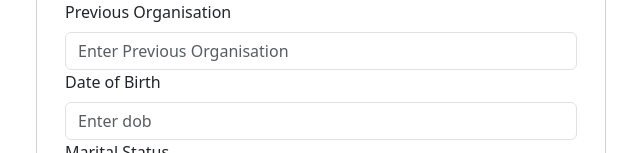
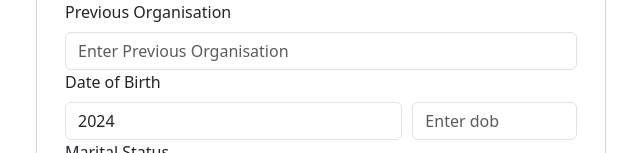
Before and after one commit to EosGolob/Spring_hr_module, a React (Vite) app: page /add-employee in a window 1280 px wide. Shown: the part 647-800 px from the top of the page, without its empty margins (319-959 px from the left). Built offline with nearby package versions, Linux system fonts and the light colour scheme.

Commit message:
date formate bug fixed

```diff
--- a/package.json
+++ b/package.json
@@ -12,7 +12,9 @@
   "dependencies": {
     "axios": "^1.7.2",
     "bootstrap": "^5.3.3",
+    "date-fns": "^3.6.0",
     "react": "^18.2.0",
+    "react-datepicker": "^6.9.0",
     "react-dom": "^18.2.0",
     "react-router-dom": "^6.23.1"
   },
--- a/src/components/EmployeeCreateComponent.jsx
+++ b/src/components/EmployeeCreateComponent.jsx
@@ -1,7 +1,8 @@
 import React, { useState } from 'react'
 import { creatEmployee } from '../services/EmployeeService'
 import { useNavigate } from 'react-router-dom'
-
+import DatePicker from 'react-datepicker';
+import 'react-datepicker/dist/react-datepicker.css';
 const EmployeeCreateComponent = () => {
 
     const [fullName, setFirstName] = useState('')
@@ -16,6 +17,7 @@ const EmployeeCreateComponent = () => {
     const [dob, setDob] = useState('')
     const [maritalStatus, setMaritalStatus] = useState('')
     const [refferal, setRefferal] = useState('')
+    const [year, setYear] = useState(new Date().getFullYear());
 
     const navigator = useNavigate();
     function saveEmployee(e){
@@ -29,7 +31,36 @@ const EmployeeCreateComponent = () => {
                 navigator('/')
             })
         }
+        const handleDateChange = (date) => {
+            if (date) {
+                const updatedDate = new Date(date);
+                updatedDate.setFullYear(year);
+                setDob(updatedDate);
+            }
+        };
 
+        const handleYearChange = (event) => {
+            const newYear = parseInt(event.target.value, 10);
+            setYear(newYear);
+
+            if (dob) {
+                const updatedDate = new Date(dob);
+                updatedDate.setFullYear(newYear);
+                setDob(updatedDate);
+            }
+        };
+
+        const renderYearOptions = () => {
+            const years = [];
+            const startYear = new Date().getFullYear() - 100;
+            const endYear = new Date().getFullYear() + 10;
+            for (let i = startYear; i <= endYear; i++) {
+                years.push(i);
+            }
+            return years.map(year => (
+                <option key={year} value={year}>{year}</option>
+            ));
+        };
     return (
         <div className='container'>
             <br></br>
@@ -110,14 +141,36 @@ const EmployeeCreateComponent = () => {
                                  value={previousOrganisation}
                                  onChange={(e) => setPreviousOrganisation(e.target.value)} />
                             </div>
-                            <div className='form-group'>
+                            {/* <div className='form-group'>
                                 <label className='form-label'>Date of Birth</label>
                                 <input type='text'
                                 placeholder='Enter dob'
                                 className='form-control'
                                  value={dob}
                                  onChange={(e) => setDob(e.target.value)} />
-                            </div>
+                            </div> */}
+            <div className='form-group'>
+            <label className='form-label'>Date of Birth</label>
+            <div style={{ display: 'flex', gap: '10px' }}>
+                <select
+                    value={year}
+                    onChange={handleYearChange}
+                    className='form-control'
+                >
+                    {renderYearOptions()}
+                </select>
+                <DatePicker
+                    selected={dob}
+                    onChange={handleDateChange}
+                    className='form-control'
+                    placeholderText='Enter dob'
+                    dateFormat='MM/dd'
+                    showMonthDropdown
+                    showDayDropdown
+                    dropdownMode="select"
+                />
+            </div>
+        </div>
                             <div className='form-group'>
                                 <label className='form-label'>Marital Status</label>
                                 <input type='text'
```
Also changed, not shown: 1 other file (tests, documents, lock files or other folders).
